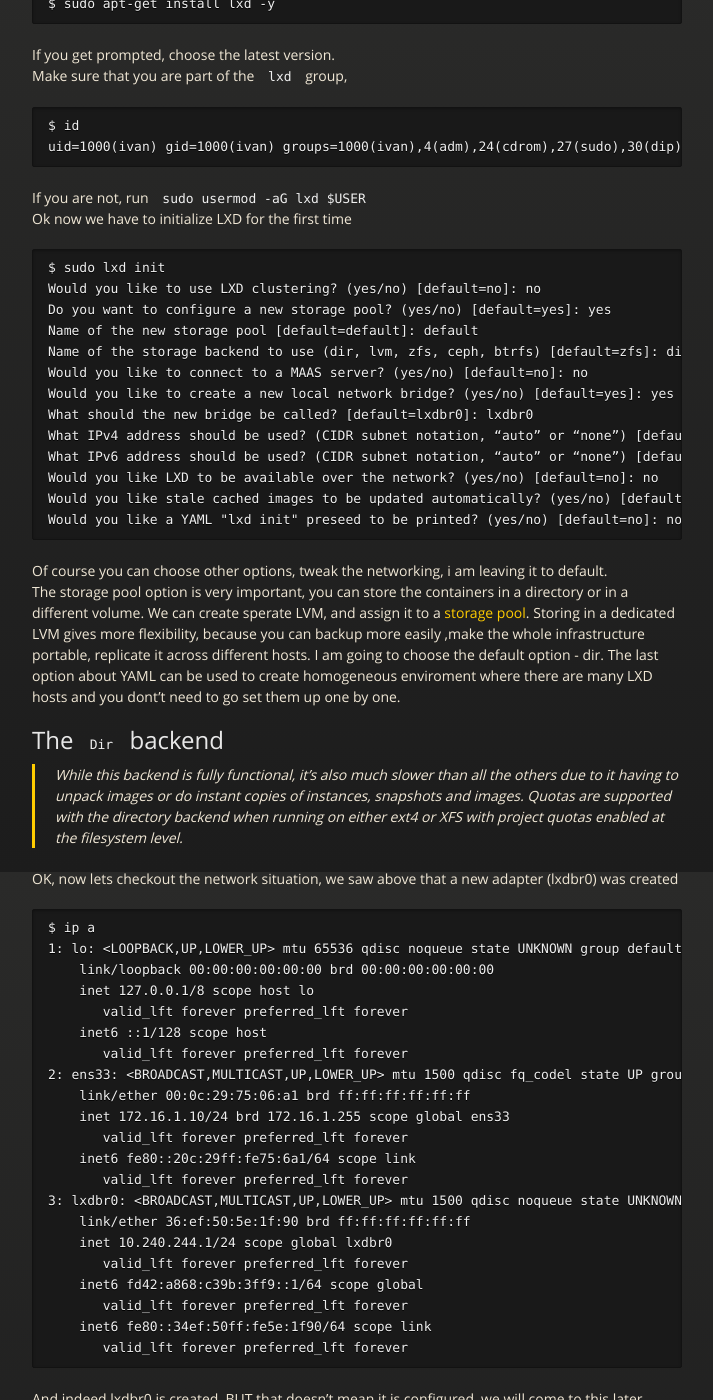
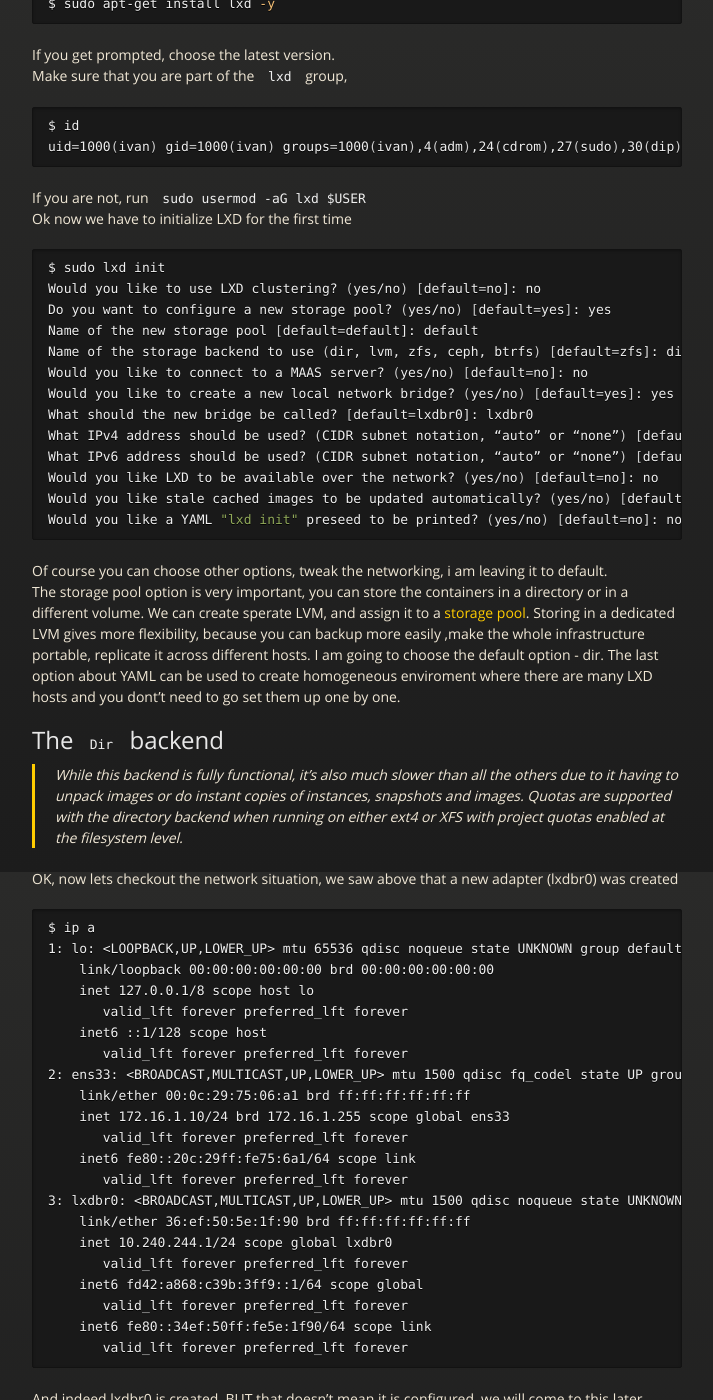
Before and after one commit to P4nd4233/personal--blogg, a Jekyll site: the page built from lxd-wordpress.md, in a window 1280 px wide and 1400 px high, scrolled down 1828 px. Shown: the whole window, without its empty margins (283-996 px from the left). Built offline with Jekyll 4.4.1, drawn with Linux system fonts in a browser that asks for light colours; some of the changed text lies outside the part shown.

Commit message:
modified:   ansible-intro.md 	modified:   ignite-README.md 	modified:   lxd-wordpress.md

````diff
--- a/lxd-wordpress.md
+++ b/lxd-wordpress.md
@@ -28,19 +28,19 @@
 * * *
 OK, with the topology taken care of, lets proceed with the installation.<br>
 To install lxd run:
-```
+```bash
 $ sudo apt-get install lxd -y
 ```
 If you get prompted, choose the latest version. <br>
 Make sure that you are part of the `lxd` group,
-```
+```bash
 $ id
 uid=1000(ivan) gid=1000(ivan) groups=1000(ivan),4(adm),24(cdrom),27(sudo),30(dip),46(plugdev),115(lxd)
 ```
 If you are not, run `sudo usermod -aG lxd $USER` <br>
 Ok now we have to initialize LXD for the first time
 
-```
+```bash
 $ sudo lxd init
 Would you like to use LXD clustering? (yes/no) [default=no]: no
 Do you want to configure a new storage pool? (yes/no) [default=yes]: yes
@@ -67,7 +67,7 @@
 >Quotas are supported with the directory backend when running on either ext4 or XFS with project quotas enabled at the filesystem level.
 
 OK, now lets checkout the network situation, we saw above that a new adapter (lxdbr0) was created
-```
+```bash
 $ ip a
 1: lo: <LOOPBACK,UP,LOWER_UP> mtu 65536 qdisc noqueue state UNKNOWN group default qlen 1000
     link/loopback 00:00:00:00:00:00 brd 00:00:00:00:00:00
@@ -96,17 +96,17 @@
 Linux Containers is like Docker, in terms of images, there is a centralized repository (in Ubuntu there is specific Canonical Repo too)
 [uk.images.linuxcontainers.org](https://uk.images.linuxcontainers.org/)
 We can check out the website or use the command line. To query the lxc images, type
-```
+```bash
 $ lxc image list images:
 ```
 That way we get a long list of images available, we can add `| grep 'something'` to narrow it down...<br>
 
 We have chosen an image(Ubuntu focal in our case), to fetch it we can either specify the FINGERPRINT or its ALIAS, we will use the fingerprint
-```
+```bash
 $ lxc init images:30c3adc18d77 nginx
 ```
 When the image finishes downloading we can list the available containters
-```
+```bash
 $ lxc ls
 +-------+---------+------+------+-----------+-----------+
 | NAME  |  STATE  | IPV4 | IPV6 |   TYPE    | SNAPSHOTS |
@@ -117,7 +117,7 @@
 The container is in STOPPED state,
 lets create the other 2 containers and start them so we can proceed with further setup
 
-```
+```bash
 $ lxc init images:30c3adc18d77 apache # the last arguments is the container local name
 $ lxc init images:30c3adc18d77 mariadb # the last arguments is the container local name
 $ lxc start --all # start all containers
@@ -138,7 +138,7 @@
 To do so run `$ lxc exec nginx -- bash`
 Now we get dropped inside a root shell in the container itself.
 To install nginx we run:
-```
+```bash
 apt-get install nginx -y; systemctl enable --now nginx
 ```
 `systemctl enable --now nginx` - start and enable the nginx daemon to autostart at boot
@@ -154,7 +154,7 @@
 That's because nginx is unaware of the proxy, lets fix that...
 `$ lxc config device set nginx proxy-device proxy_protocol=true`<br>
 and in the container lets edit the nginx configuration file `/etc/nginx/sites-available/default`. We should put the following at the `server { ... }` directive
-```
+```bash
  server {
 		listen  80 proxy_protocol;
 		server_name localhost;
@@ -168,7 +168,7 @@
 
 Now if we take a look at the access.log we can now see the real client ip address
 
-```
+```bash
 $ lxc exec nginx -- tail -f /var/log/nginx/access.log
 
 ==> /var/log/nginx/access.log <==
@@ -178,7 +178,7 @@
 
 Lets install apache2 inside it's container, lets run `apt-get install apache2 -y ; systemctl enable --now apache2`
 Now we have to forward nginx to apache. In nginx container, lets add the following to `/etc/nginx/sites-available/default` inside the `server { ... }` directive
-```
+```bash
 server {
 			listen  80 proxy_protocol;
 			server_name localhost;
@@ -198,7 +198,7 @@
 >Because we are attached to the LXD bridge, the internal DNS service will resolve the container's hostname. We will use that, instead you can set static IP for each container.
 
 Now if we browse to the host ip we will see the deafult apache page, however the logs for apache are not set for proxy, lets do that
-```
+```apacheconf
 $ vim /etc/apache2/apache2.conf
 
 LogFormat "%v:%p %h %l %u %t \"%r\" %>s %O \"%{Referer}i\" \"%{User-Agent}i\"" vhost_combined
@@ -211,7 +211,7 @@
 
 and lets add `RemoteIPHeader` and `RemoteIPInternalProxy` (the last 2 lines from bellow) to `/etc/apache2/sites-available/000-default.conf`
 
-```
+```apacheconf
 <VirtualHost *:80>
         ServerAdmin webmaster@localhost
         DocumentRoot /var/www/html
@@ -228,7 +228,7 @@
 
 We can check out the logs and see that both apache and nginx are logging information correctly
 
-```
+```bash
 $ lxc exec nginx -- tail -f /var/log/nginx/access.log /var/log/nginx/error.log
 
 ==> /var/log/nginx/access.log <==
@@ -238,7 +238,7 @@
 172.16.1.20 - - [25/Jun/2020:22:08:52 +0000] "GET / HTTP/1.1" 200 10918 "-" "curl/7.65.3"
 172.16.1.20 - - [25/Jun/2020:22:08:53 +0000] "GET / HTTP/1.1" 200 10918 "-" "curl/7.65.3"
 ```
-```
+```bash
 $ lxc exec apache -- tail -f /var/log/apache2/access.log /var/log/apache2/error.log
 
 ==> /var/log/apache2/access.log <==
@@ -247,7 +247,7 @@
 ```
 * * *
 ### Done with the proxy, now lets configure MariaDB
-```
+```bash
 lxc exec mariadb -- bash
 apt-get install mariadb-server -y
 mysql_secure_installation # always make sure to run that to remove any default values
@@ -276,7 +276,7 @@
 Lets change the document root in Apache to the WordPress directory, and also allow permalinks for WordPress.
 Edit `/etc/apache2/sites-available/000-default.conf`
 
-```
+```apacheconf
 DocumentRoot /var/www/html/wordpress
 
 <Directory /var/www/html/wordpress>
@@ -285,7 +285,7 @@
 ```
 Then run:
 
-```
+```bash
 a2enmod rewrite
 systemctl restart apache2
 ```
@@ -294,7 +294,7 @@
 
 Now we should create a database for WordPress
 
-```
+```bash
 $ mariadb -u root
 
 create database wordpress default character set utf8mb4 collate utf8mb4_unicode_520_ci;
````
Also changed, not shown: ansible-intro.md (+5 -5 lines), ignite-README.md (+1 -1 lines).
